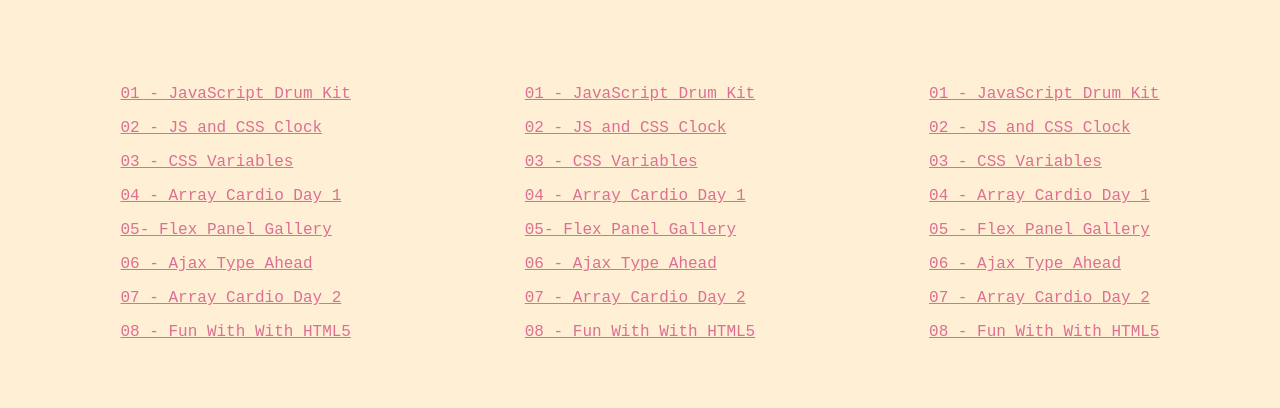
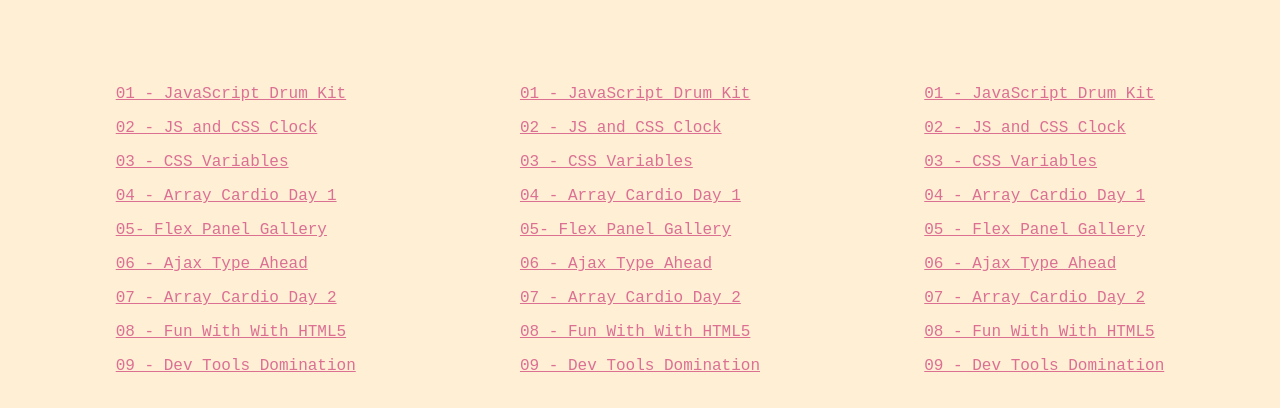
Before and after one commit to Lambdaphile/JavaScript30, a plain HTML site: page index.html in a window 1280 px wide. Shown: the part 74-482 px from the top of the page. Drawn offline with Linux system fonts and the light colour scheme.

Commit message:
Update README.md and index.html links

```diff
--- a/index.html
+++ b/index.html
@@ -42,6 +42,7 @@
         <a href="./06-ajax-type-ahead/"><p>06 - Ajax Type Ahead</p></a>
         <a href="./07-array-cardio-day-2/"><p>07 - Array Cardio Day 2</p></a>
         <a href="./08-fun-with-html5-canvas/"><p>08 - Fun With With HTML5</p></a>
+        <a href="./09-dev-tools-domination/"><p>09 - Dev Tools Domination</p></a>
       </section>
 
       <section>
@@ -53,6 +54,7 @@
         <a href="./06-ajax-type-ahead/"><p>06 - Ajax Type Ahead</p></a>
         <a href="./07-array-cardio-day-2/"><p>07 - Array Cardio Day 2</p></a>
         <a href="./08-fun-with-html5-canvas/"><p>08 - Fun With With HTML5</p></a>
+        <a href="./09-dev-tools-domination/"><p>09 - Dev Tools Domination</p></a>
       </section>
 
       <section>
@@ -64,6 +66,7 @@
         <a href="./06-ajax-type-ahead/"><p>06 - Ajax Type Ahead</p></a>
         <a href="./07-array-cardio-day-2/"><p>07 - Array Cardio Day 2</p></a>
         <a href="./08-fun-with-html5-canvas/"><p>08 - Fun With With HTML5</p></a>
+        <a href="./09-dev-tools-domination/"><p>09 - Dev Tools Domination</p></a>
       </section>
 
     </main>
```
Also changed, not shown: README.md.
